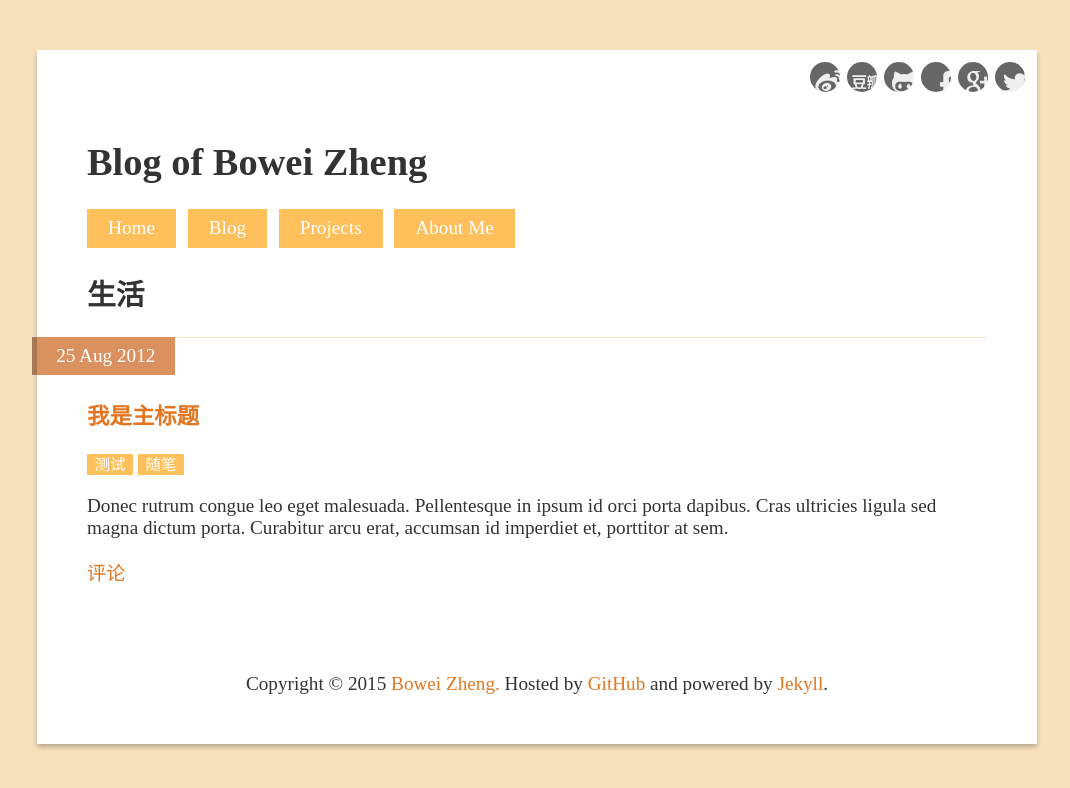
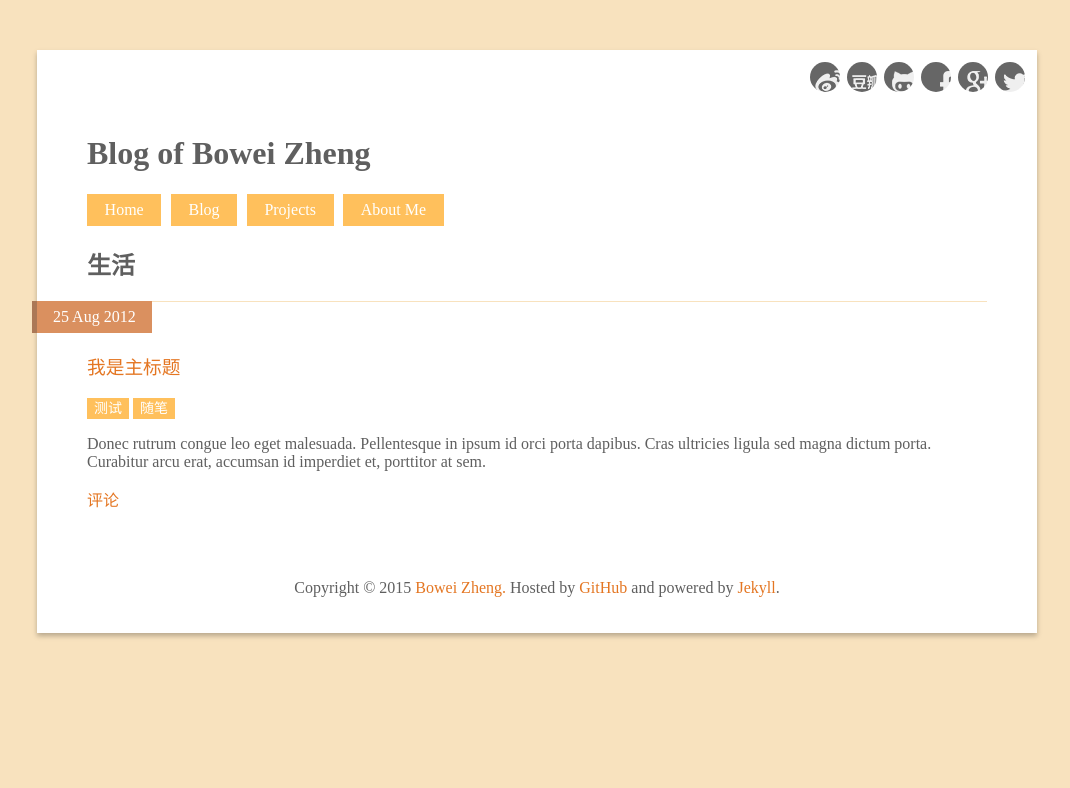
Before and after one commit to wynn719/blog, a Jekyll site: the page built from index.html, in a window 1280 px wide. Shown: the top 788 px of the page, without its empty margins (103-1173 px from the left). Built offline with Jekyll 4.4.1, drawn with Linux system fonts in a browser that asks for light colours.

Commit message:
update layout home

```diff
--- a/css/default.css
+++ b/css/default.css
@@ -8,11 +8,11 @@
 
 /* reset */
 body{
-	font-size: 1.2em;
+	font-size: 1em;
 	background-color: rgb(248,226,190);
 	padding: 0;
 	margin: 0;
-	color: #333;
+	color: #5f5f5f;
 	font-family: "微软雅黑"
 }
 
@@ -93,6 +93,9 @@
 #header{
 	padding: 0 50px;
 }
+.blog_title{
+	color: rgb(228,118,34);
+}
 .nav{
 	overflow: hidden;
 }
@@ -126,6 +129,9 @@
 .content{
 	padding: 0 50px;
 }
+.blog_division{
+	color:rgb(228,118,34);
+}
 
 /* content->recent-tech_post */
 .recent-tech_post{
@@ -141,14 +147,19 @@
 	position: relative;
 	border-top: 1px solid rgb(248,226,190);
 }
+article .title{
+	font-weight: 300;
+}
 .tags a{
-	font-size: 0.8em;
+	font-size: 0.875em;
 	color: white;
 	background-color: rgb(255,192,92);
 	/* padding: 0.1em 0.8em; */
-	padding: 0.2em 0.5em;
-	line-height: 1.0;
+	padding: 0 0.5em;
+	line-height: 1.5;
 	display: inline-block;
+	*display: inline;
+	*zoom: 1;
 }
 .tags a:hover{
 	background-color: rgb(255, 110, 0);
@@ -174,28 +185,7 @@
 
 /* footer */
 #footer{
-	padding: 30px 0;
-}
-.footer-social_link{
-
-}
-.foot-social_ele{
-	background: url(../imgs/social-link.png) no-repeat 100%;
-	width: 30px;
-	height: 30px;
-	margin-right: 7px;
-	background-color: #666;
-	float: left;
-	border-radius: 20px;
-		-moz-border-radius:5px; /* Old Firefox */
-	transition-duration: 0.8s;
-		-webkit-transition-duration: 0.8s;
-		-moz-transition-duration: 0.8s;
-		-ms-transition-duration: 0.8s;
-		-o-transition-duration: 0.8s;
-}
-.foot-social_ele:hover{
-
+	padding: 20px 0;
 }
 .copyright{
 	text-align: center;
```
